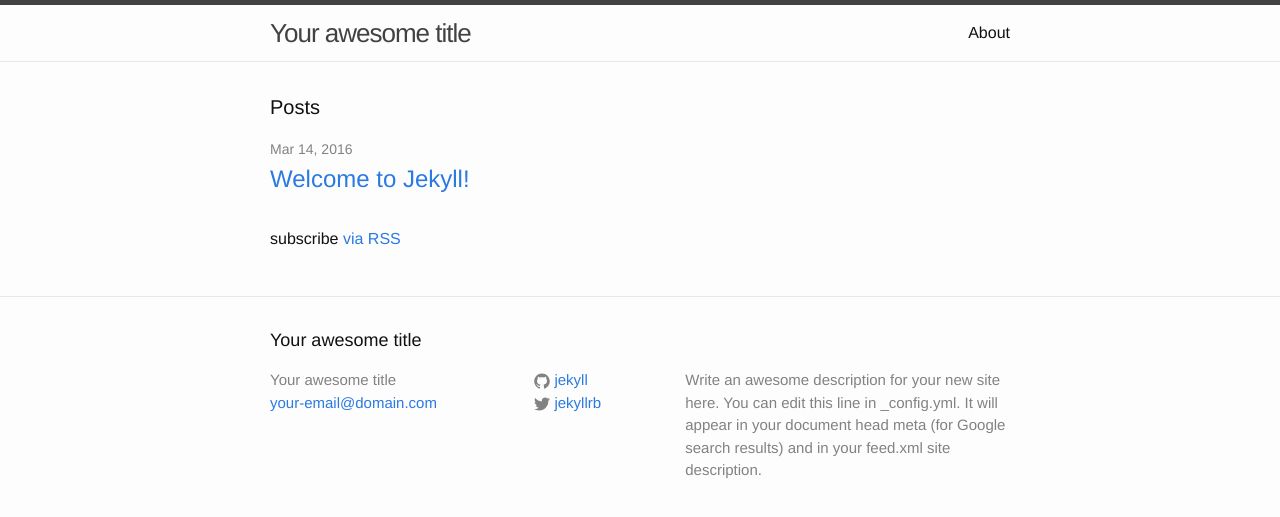
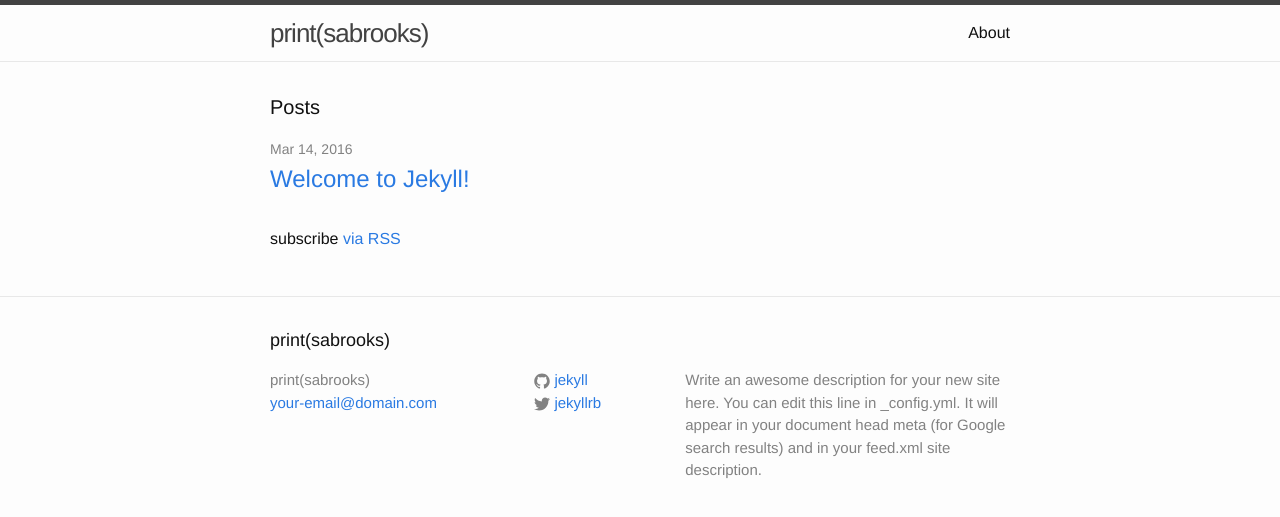
Before and after one commit to sabrooks/sabrooks, a Jekyll site: the page built from index.html, in a window 1280 px wide. Shown: the top 517 px of the page. Built offline with Jekyll 4.4.1, drawn with Linux system fonts in a browser that asks for light colours.

Commit message:
change name

```diff
--- a/_config.yml
+++ b/_config.yml
@@ -6,14 +6,14 @@
 # 'jekyll serve'. If you change this file, please restart the server process.
 
 # Site settings
-title: Your awesome title
+title: print(sabrooks)
 email: your-email@domain.com
 description: > # this means to ignore newlines until "baseurl:"
   Write an awesome description for your new site here. You can edit this
   line in _config.yml. It will appear in your document head meta (for
   Google search results) and in your feed.xml site description.
 baseurl: "" # the subpath of your site, e.g. /blog
-url: "http://yourdomain.com" # the base hostname & protocol for your site
+url: "http://sabrooks.com" # the base hostname & protocol for your site
 twitter_username: jekyllrb
 github_username:  jekyll
 
```
